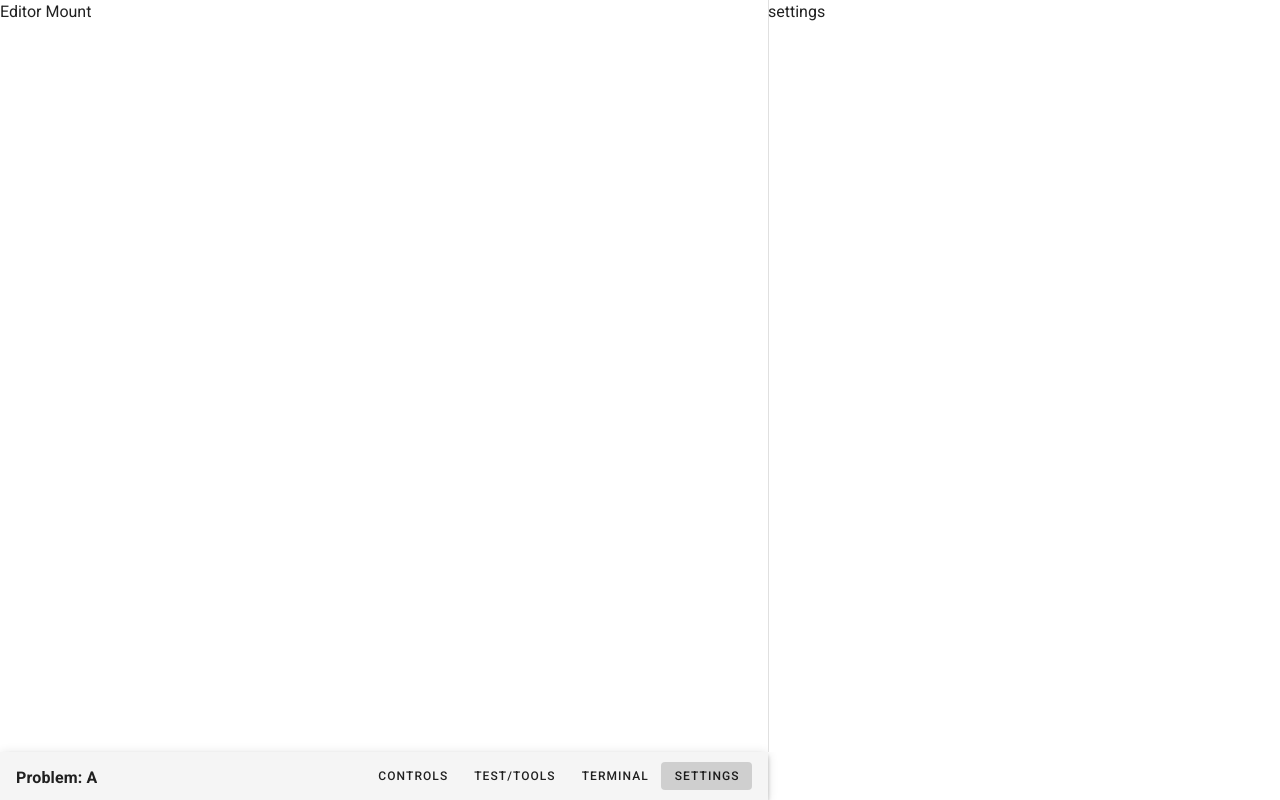
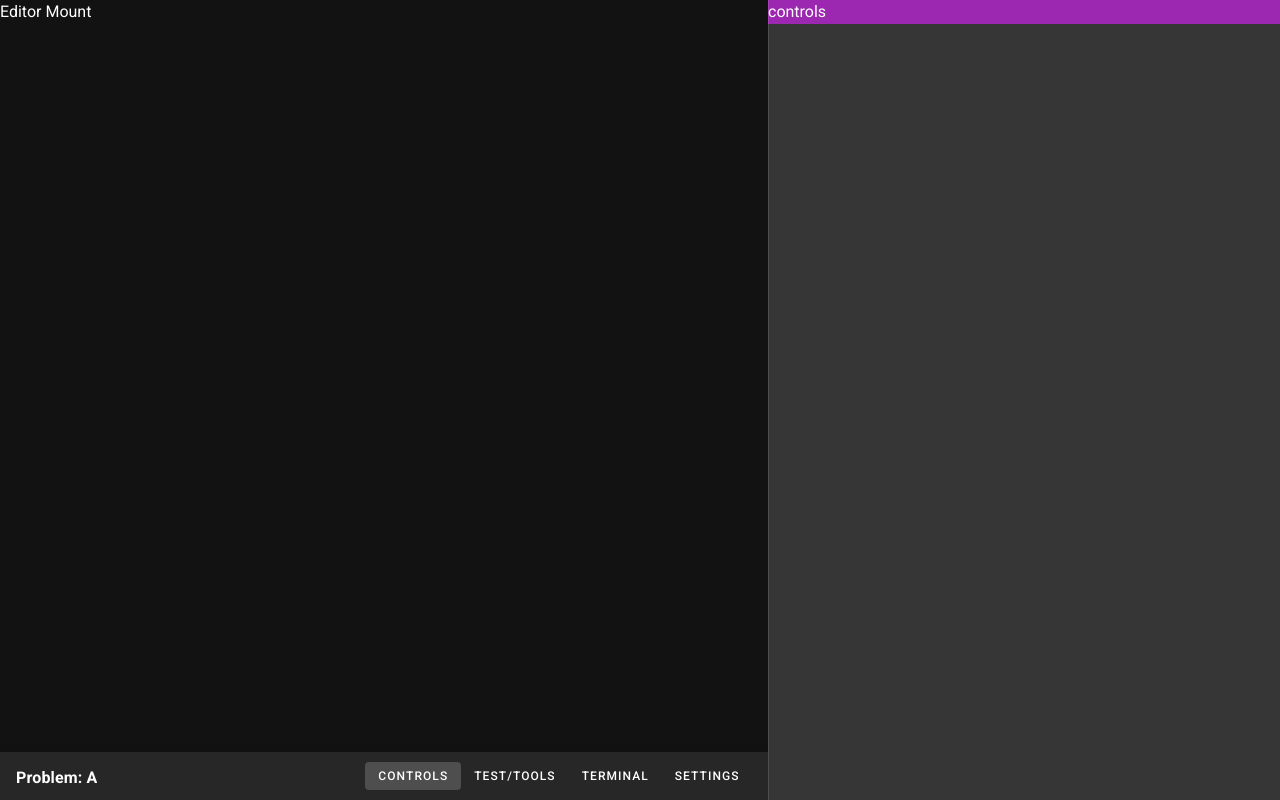
Before and after one commit to hnanacc/sprint, a Vue app: page /#/ in a window 1280 px wide. Before the commit this address led to /#/settings. Built offline with nearby package versions, Linux system fonts and the light colour scheme.

Commit message:
Added dark mode

```diff
--- a/src/App.vue
+++ b/src/App.vue
@@ -1,15 +1,14 @@
 <template>
   <v-app app>
 
-    <!-- App bar -> default on the top  -->
-    <AppBar></AppBar>
-
     <!-- Navigation panel -> default on the right  -->
-    <v-navigation-drawer permanent :right="rightNavDrawer" width="40%" app>
+    <!-- max-height is by default 100% - height of appbar. It is important to set -->
+    <v-navigation-drawer :right="rightNavDrawer" permanent style="max-height:100vh !important" width="40%" app>
       <router-view></router-view>
     </v-navigation-drawer>
 
-
+    <!-- App bar -> default on the top  -->
+    <AppBar></AppBar>
 
     <!-- editor container -->
     <v-content><Monaco></Monaco></v-content>
--- a/src/components/AppBar.vue
+++ b/src/components/AppBar.vue
@@ -1,4 +1,5 @@
 <template>
+<div>
   <v-app-bar :bottom="bottomAppBar" dense app>
     <v-toolbar-title>
       <span class="subtitle-1 font-weight-bold">Problem: {{ title }}</span>
@@ -16,6 +17,7 @@
       exact
     >{{ btn.name }}</v-btn>
   </v-app-bar>
+</div>
 </template>
 
 <script>
--- a/src/plugins/vuetify.js
+++ b/src/plugins/vuetify.js
@@ -4,5 +4,7 @@ import Vuetify from 'vuetify/lib';
 Vue.use(Vuetify);
 
 export default new Vuetify({
-
+    theme:{
+        dark: true
+    },
 });
--- a/src/views/Controls.vue
+++ b/src/views/Controls.vue
@@ -1,3 +1,10 @@
 <template>
-    <div> controls </div>
+    <div class="purple shower"> controls </div>
 </template>
+
+<style>
+    .shower{
+
+
+    }
+</style>
--- a/src/views/Settings.vue
+++ b/src/views/Settings.vue
@@ -1,3 +1,22 @@
 <template>
-    <div> settings </div>
+    <v-container fluid>
+        <v-switch v-model="darkmode" @change="changeTheme" label="Enable Dark mode">
+        </v-switch>
+    </v-container>
 </template>
+
+<script>
+export default {
+    data(){
+        return {
+            darkmode: true,
+        }
+    },
+    methods: {
+        changeTheme: function() {
+            this.$vuetify.theme.dark = this.darkmode;
+        }
+    }
+
+}
+</script>
```
